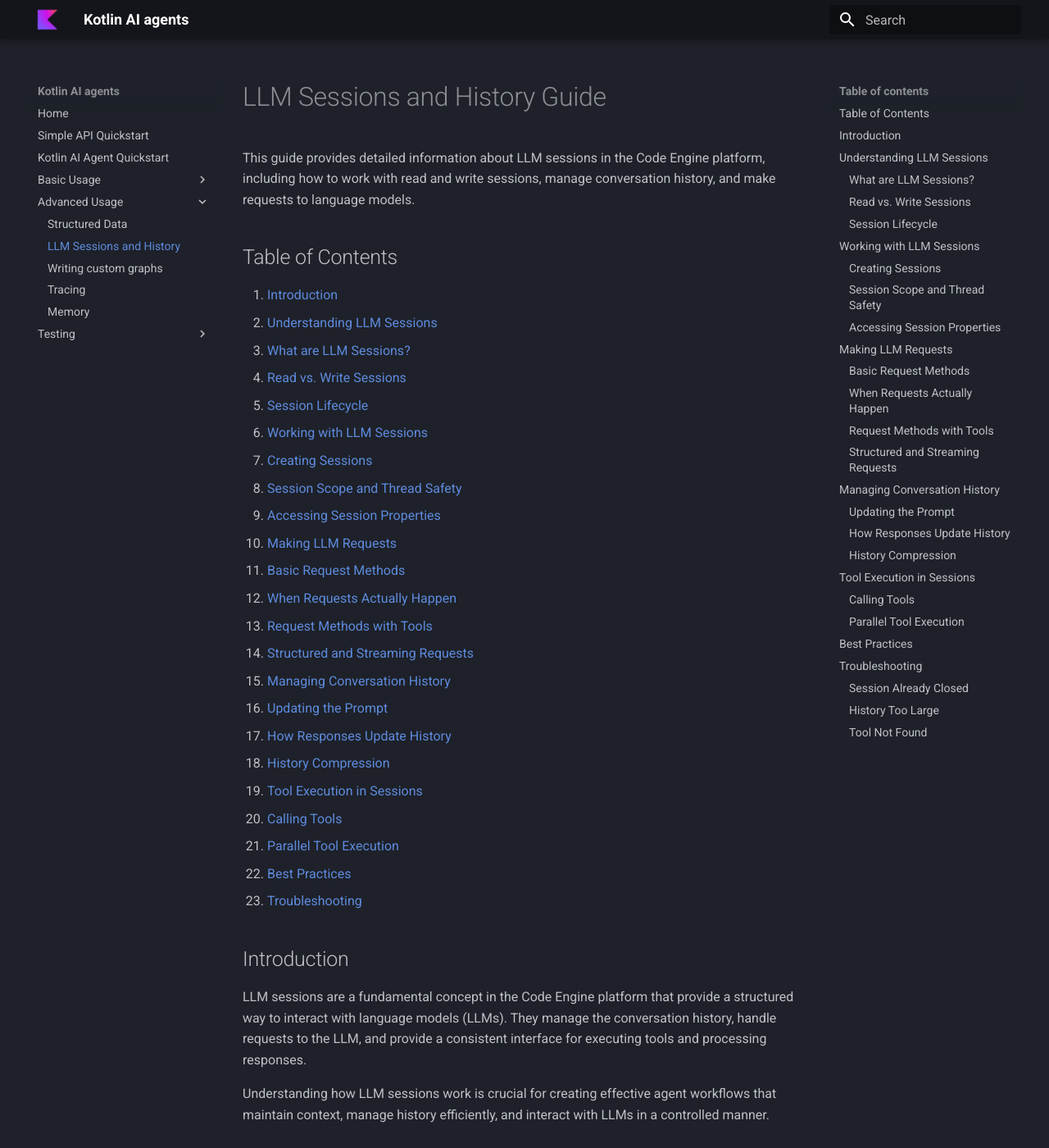
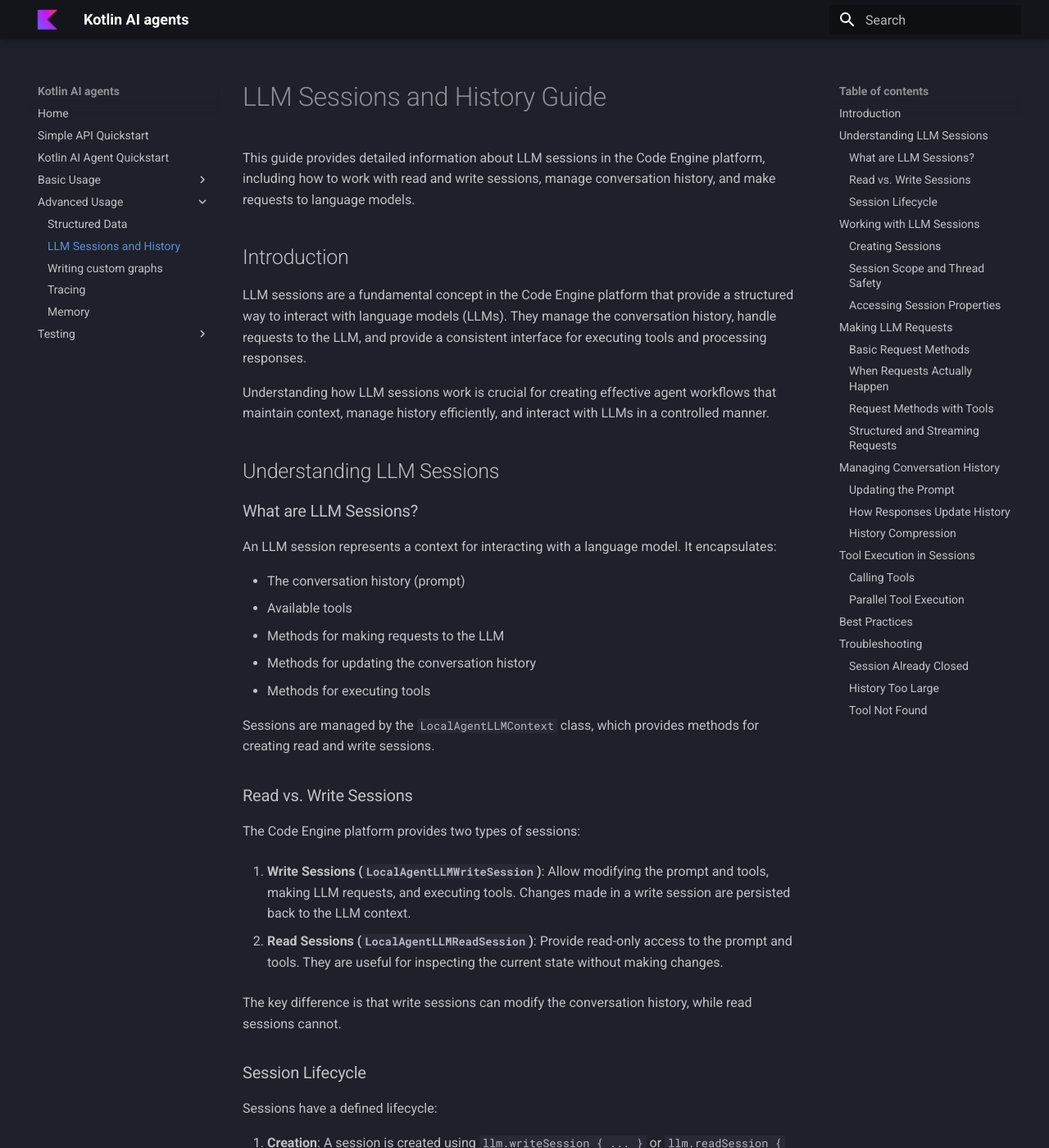
Before and after one commit to JetBrains/koog-docs, an MkDocs documentation site: the page built from docs/sessions.md, in a window 1280 px wide and 1400 px high. Shown: the whole window at 82% size. Built offline with MkDocs 1.6.1 and Material for MkDocs 9.7.7, drawn with Linux system fonts in a browser that asks for light colours; some of the changed text lies outside the part shown.

Commit message:
Remove extensive tables of contents

````diff
--- a/docs/sessions.md
+++ b/docs/sessions.md
@@ -1,38 +1,16 @@
 # LLM Sessions and History Guide
 
-This guide provides detailed information about LLM sessions in the Code Engine platform, including how to work with read and write sessions, manage conversation history, and make requests to language models.
-
-## Table of Contents
-
-1. [Introduction](#introduction)
-2. [Understanding LLM Sessions](#understanding-llm-sessions)
-   - [What are LLM Sessions?](#what-are-llm-sessions)
-   - [Read vs. Write Sessions](#read-vs-write-sessions)
-   - [Session Lifecycle](#session-lifecycle)
-3. [Working with LLM Sessions](#working-with-llm-sessions)
-   - [Creating Sessions](#creating-sessions)
-   - [Session Scope and Thread Safety](#session-scope-and-thread-safety)
-   - [Accessing Session Properties](#accessing-session-properties)
-4. [Making LLM Requests](#making-llm-requests)
-   - [Basic Request Methods](#basic-request-methods)
-   - [When Requests Actually Happen](#when-requests-actually-happen)
-   - [Request Methods with Tools](#request-methods-with-tools)
-   - [Structured and Streaming Requests](#structured-and-streaming-requests)
-5. [Managing Conversation History](#managing-conversation-history)
-   - [Updating the Prompt](#updating-the-prompt)
-   - [How Responses Update History](#how-responses-update-history)
-   - [History Compression](#history-compression)
-6. [Tool Execution in Sessions](#tool-execution-in-sessions)
-   - [Calling Tools](#calling-tools)
-   - [Parallel Tool Execution](#parallel-tool-execution)
-7. [Best Practices](#best-practices)
-8. [Troubleshooting](#troubleshooting)
+This guide provides detailed information about LLM sessions in the Code Engine platform, including how to work with read
+and write sessions, manage conversation history, and make requests to language models.
 
 ## Introduction
 
-LLM sessions are a fundamental concept in the Code Engine platform that provide a structured way to interact with language models (LLMs). They manage the conversation history, handle requests to the LLM, and provide a consistent interface for executing tools and processing responses.
+LLM sessions are a fundamental concept in the Code Engine platform that provide a structured way to interact with
+language models (LLMs). They manage the conversation history, handle requests to the LLM, and provide a consistent
+interface for executing tools and processing responses.
 
-Understanding how LLM sessions work is crucial for creating effective agent workflows that maintain context, manage history efficiently, and interact with LLMs in a controlled manner.
+Understanding how LLM sessions work is crucial for creating effective agent workflows that maintain context, manage
+history efficiently, and interact with LLMs in a controlled manner.
 
 ## Understanding LLM Sessions
 
@@ -52,9 +30,11 @@ Sessions are managed by the `LocalAgentLLMContext` class, which provides methods
 
 The Code Engine platform provides two types of sessions:
 
-1. **Write Sessions (`LocalAgentLLMWriteSession`)**: Allow modifying the prompt and tools, making LLM requests, and executing tools. Changes made in a write session are persisted back to the LLM context.
+1. **Write Sessions (`LocalAgentLLMWriteSession`)**: Allow modifying the prompt and tools, making LLM requests, and
+   executing tools. Changes made in a write session are persisted back to the LLM context.
 
-2. **Read Sessions (`LocalAgentLLMReadSession`)**: Provide read-only access to the prompt and tools. They are useful for inspecting the current state without making changes.
+2. **Read Sessions (`LocalAgentLLMReadSession`)**: Provide read-only access to the prompt and tools. They are useful for
+   inspecting the current state without making changes.
 
 The key difference is that write sessions can modify the conversation history, while read sessions cannot.
 
@@ -86,7 +66,8 @@ llm.readSession {
 }
 ```
 
-These functions take a lambda block that executes within the context of the session. The session is automatically closed when the block completes.
+These functions take a lambda block that executes within the context of the session. The session is automatically closed
+when the block completes.
 
 ### Session Scope and Thread Safety
 
@@ -131,9 +112,11 @@ The most common methods for making LLM requests are:
 
 1. **`requestLLM()`**: Makes a request to the LLM with the current prompt and tools, returning a single response.
 
-2. **`requestLLMWithoutTools()`**: Makes a request to the LLM with the current prompt but without any tools, returning a single response.
+2. **`requestLLMWithoutTools()`**: Makes a request to the LLM with the current prompt but without any tools, returning a
+   single response.
 
-3. **`requestLLMMultiple()`**: Makes a request to the LLM with the current prompt and tools, returning multiple responses.
+3. **`requestLLMMultiple()`**: Makes a request to the LLM with the current prompt and tools, returning multiple
+   responses.
 
 Example:
 
@@ -154,9 +137,11 @@ llm.writeSession {
 
 LLM requests are made when you explicitly call one of the request methods. The key points to understand are:
 
-1. **Explicit Invocation**: Requests only happen when you call methods like `requestLLM()`, `requestLLMWithoutTools()`, etc.
+1. **Explicit Invocation**: Requests only happen when you call methods like `requestLLM()`, `requestLLMWithoutTools()`,
+   etc.
 
-2. **Immediate Execution**: When you call a request method, the request is made immediately, and the method blocks until a response is received.
+2. **Immediate Execution**: When you call a request method, the request is made immediately, and the method blocks until
+   a response is received.
 
 3. **Automatic History Update**: In a write session, the response is automatically added to the conversation history.
 
@@ -164,7 +149,8 @@ LLM requests are made when you explicitly call one of the request methods. The k
 
 ### Request Methods with Tools
 
-When making requests with tools enabled, the LLM may respond with a tool call instead of a text response. The request methods handle this transparently:
+When making requests with tools enabled, the LLM may respond with a tool call instead of a text response. The request
+methods handle this transparently:
 
 ```kotlin
 llm.writeSession {
@@ -179,7 +165,8 @@ llm.writeSession {
 }
 ```
 
-In practice, you typically don't need to check the response type manually, as the agent graph handles this routing automatically.
+In practice, you typically don't need to check the response type manually, as the agent graph handles this routing
+automatically.
 
 ### Structured and Streaming Requests
 
@@ -265,7 +252,8 @@ This automatic history update is a key feature of write sessions, ensuring that
 
 ### History Compression
 
-For long-running conversations, the history can grow large and consume a lot of tokens. The platform provides methods for compressing history:
+For long-running conversations, the history can grow large and consume a lot of tokens. The platform provides methods
+for compressing history:
 
 ```kotlin
 llm.writeSession {
@@ -332,27 +320,34 @@ This is useful for processing large amounts of data efficiently.
 
 When working with LLM sessions, follow these best practices:
 
-1. **Use the Right Session Type**: Use write sessions when you need to modify the conversation history, and read sessions when you only need to read it.
+1. **Use the Right Session Type**: Use write sessions when you need to modify the conversation history, and read
+   sessions when you only need to read it.
 
-2. **Keep Sessions Short**: Sessions should be focused on a specific task and closed as soon as possible to release resources.
+2. **Keep Sessions Short**: Sessions should be focused on a specific task and closed as soon as possible to release
+   resources.
 
 3. **Handle Exceptions**: Make sure to handle exceptions within sessions to prevent resource leaks.
 
 4. **Manage History Size**: For long-running conversations, use history compression to reduce token usage.
 
-5. **Prefer High-Level Abstractions**: When possible, use the node-based API (e.g., `nodeLLMSendStageInput`, `nodeLLMRequest`) instead of directly working with sessions.
+5. **Prefer High-Level Abstractions**: When possible, use the node-based API (e.g., `nodeLLMSendStageInput`,
+   `nodeLLMRequest`) instead of directly working with sessions.
 
-6. **Be Mindful of Thread Safety**: Remember that write sessions block other sessions, so keep write operations as short as possible.
+6. **Be Mindful of Thread Safety**: Remember that write sessions block other sessions, so keep write operations as short
+   as possible.
 
-7. **Use Structured Requests for Complex Data**: When you need the LLM to return structured data, use `requestLLMStructured` instead of parsing free-form text.
+7. **Use Structured Requests for Complex Data**: When you need the LLM to return structured data, use
+   `requestLLMStructured` instead of parsing free-form text.
 
-8. **Use Streaming for Long Responses**: For long responses, use `requestLLMStreaming` to process the response as it arrives.
+8. **Use Streaming for Long Responses**: For long responses, use `requestLLMStreaming` to process the response as it
+   arrives.
 
 ## Troubleshooting
 
 ### Session Already Closed
 
-If you see an error like "Cannot use session after it was closed", you're trying to use a session after its lambda block has completed. Make sure all session operations are performed within the session block.
+If you see an error like "Cannot use session after it was closed", you're trying to use a session after its lambda block
+has completed. Make sure all session operations are performed within the session block.
 
 ### History Too Large
 
@@ -367,6 +362,7 @@ llm.writeSession {
 ### Tool Not Found
 
 If you see errors about tools not being found, check that:
+
 - The tool is correctly registered in the tool registry
 - You're using the correct tool name or class
 - The stage has access to the tool
````
Also changed, not shown: docs/customGraphs.md (+0 -25 lines), docs/customNodes.md (+0 -17 lines), docs/graphNodes.md (+0 -19 lines).
